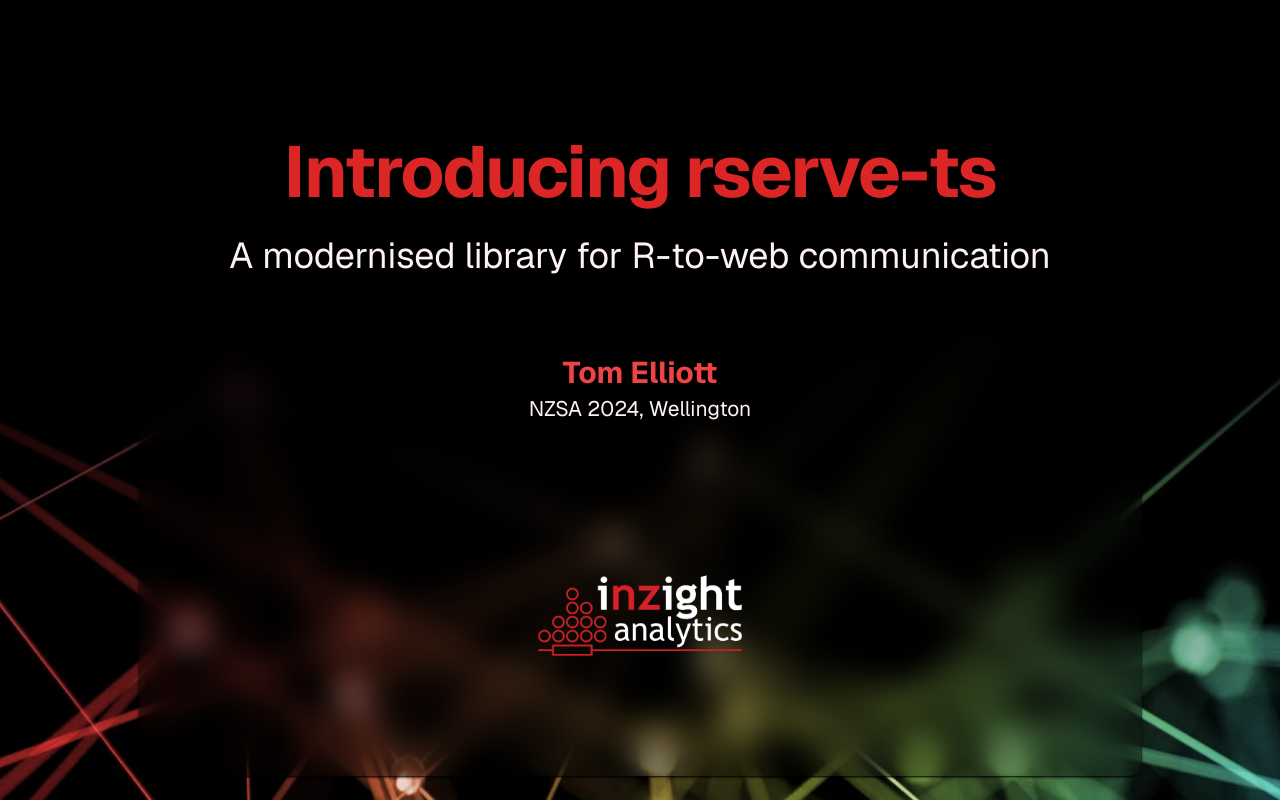
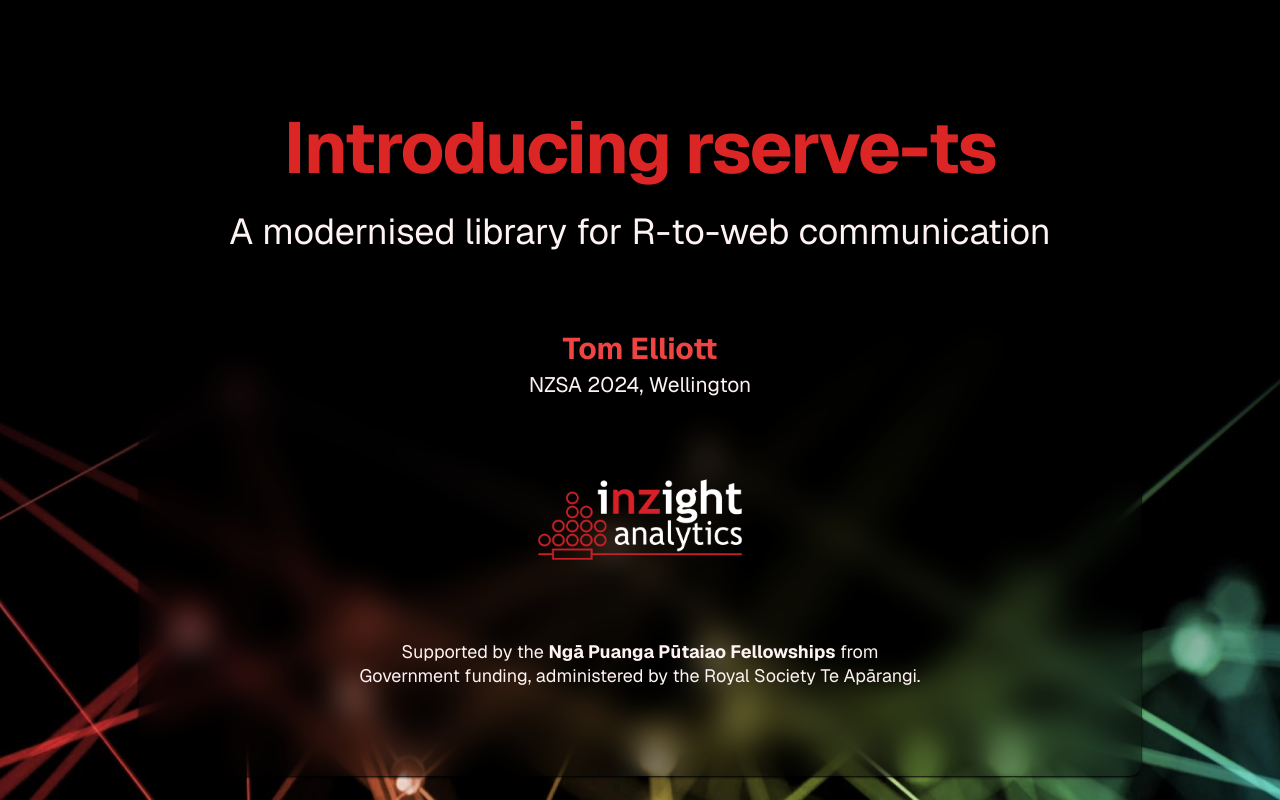
Before and after one commit to tmelliott/nzsa-2024, a Next.js app: page / in a window 1280 px wide. Built offline with nearby package versions, Linux system fonts and the light colour scheme; what rserve-ts would draw is missing.

Commit message:
acknowledgements

```diff
--- a/src/app/page.tsx
+++ b/src/app/page.tsx
@@ -31,7 +31,7 @@ export default function HomePage() {
           </div>
 
           <div
-            className={`relative mt-24 w-full`}
+            className={`relative mt-12 w-full`}
             style={{
               height: size(12),
             }}
@@ -43,6 +43,12 @@ export default function HomePage() {
               className="object-contain"
               priority
             />
+          </div>
+
+          <div className="mt-12 text-center text-xs">
+            Supported by the <strong>Ngā Puanga Pūtaiao Fellowships</strong>{" "}
+            from <br />
+            Government funding, administered by the Royal Society Te Apārangi.
           </div>
         </div>
       </Slide>
@@ -268,6 +274,12 @@ console.log(data.name + " is " + data.age);
               priority
             />
           </div>
+
+          <div className="mt-6 text-center text-xs">
+            Supported by the <strong>Ngā Puanga Pūtaiao Fellowships</strong>{" "}
+            from <br />
+            Government funding, administered by the Royal Society Te Apārangi.
+          </div>
         </div>
       </Slide>
     </>
```
